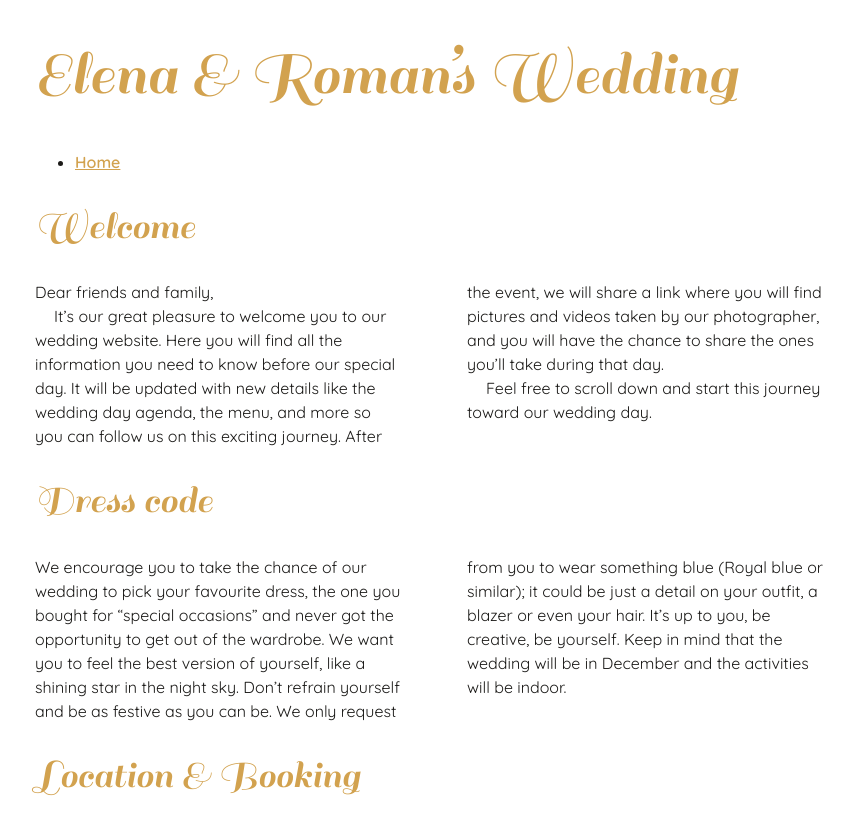
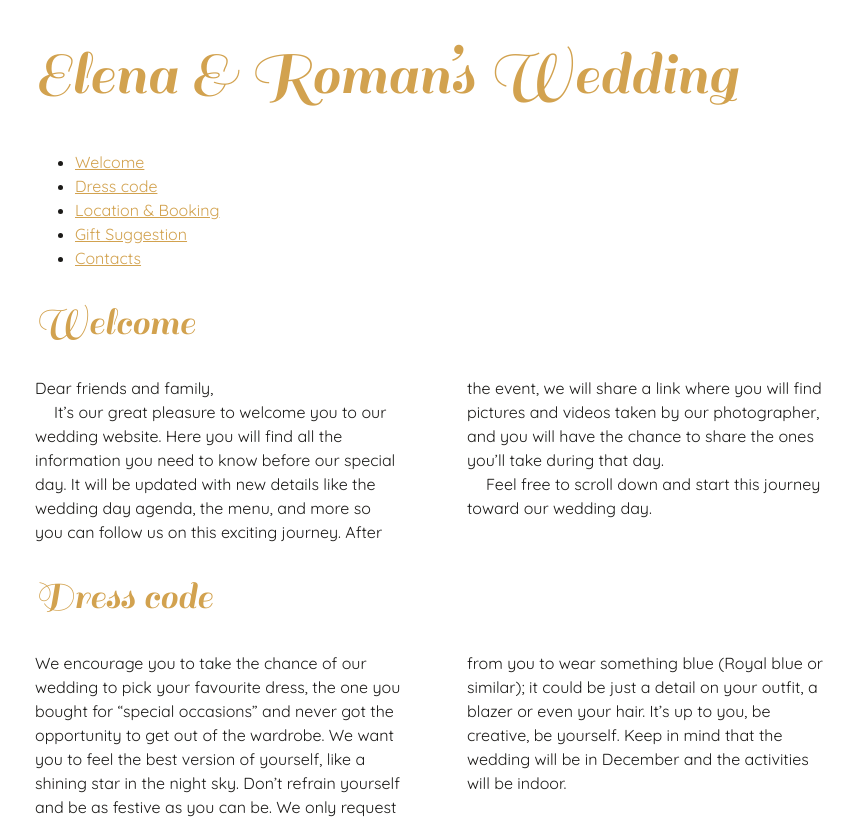
Before and after one commit to h0r0m4n/wedding, an Eleventy site: page src/en/index.njk in a window 1280 px wide. Shown: the top 822 px of the page, without its empty margins (205-1059 px from the left). Built offline with nearby package versions, Linux system fonts and the light colour scheme; Eleventy itself is replaced by a stand-in of ours; files that its build step writes are made by us from their sources; what outdent would draw is missing.

Commit message:
Added dynamic navigation

```diff
--- a/src/_includes/components/nav.njk
+++ b/src/_includes/components/nav.njk
@@ -1,11 +1,11 @@
 <nav>
     <div class="container">
         <ul>
-            {% for nav in collections[locale] %}
+            {% for item, section in site.sections %}
                 <li>
-                    <a href="{{ nav.url }}" {% if page.url == nav.url %} style="font-weight: bold"{% endif %}>{{ nav.data.title }}</a>
+                    <a href="#{{ section[locale] | slugify }}">{{ section[locale] }}</a>
                 </li>
-            {% endfor %}
+            {%- endfor %}
         </ul>
     </div>
 </nav>
```
